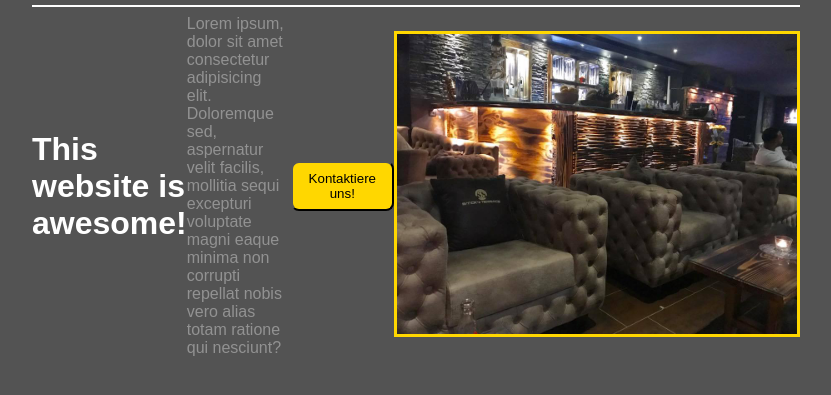
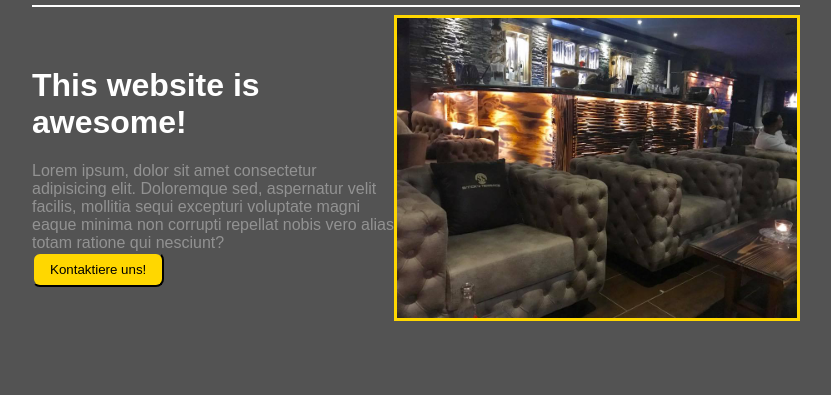
Before and after one commit to twofun2fun/landingpage, a plain HTML site: page index.html in a window 1280 px wide. Shown: the part 67-462 px from the top of the page, without its empty margins (224-1055 px from the left). Drawn offline with Linux system fonts and the light colour scheme.

Commit message:
Thanks to @bigO helping me with flexbox

```diff
--- a/index.html
+++ b/index.html
@@ -25,11 +25,13 @@
       <div class="text">
         Lorem ipsum, dolor sit amet consectetur adipisicing elit. Doloremque sed, aspernatur velit facilis, mollitia sequi excepturi voluptate magni eaque minima non corrupti repellat nobis vero alias totam ratione qui nesciunt?
       </div>
-    <button class="kontakt">Kontaktiere uns!</button>
+      <button class="kontakt">Kontaktiere uns!</button>
+  </div>
+
     <div class="containerimg">
       <img src="./images/headerimage.jpg" alt="Bild von Smoky Terrace">
     </div>
-</div>
+
   </div>
 </body>
 </html>
--- a/style.css
+++ b/style.css
@@ -53,17 +53,22 @@ button.kontakt {
   background-color: gold;
   padding: 8px 16px;
   border-radius: 8px;
+  flex-wrap: wrap;
 }
 
 .containerimg img {
   width: 400px;
   height: auto;
   border: 3px solid gold;
+  flex-wrap: wrap;
+  margin-top: 8px;
 }
 .container {
+  width: 400px;
   display: flex;
   align-items: center;
   justify-content: space-between;
+  flex-wrap: wrap;
   margin-bottom: 8px;
   margin-top: 8px;
 }
```
